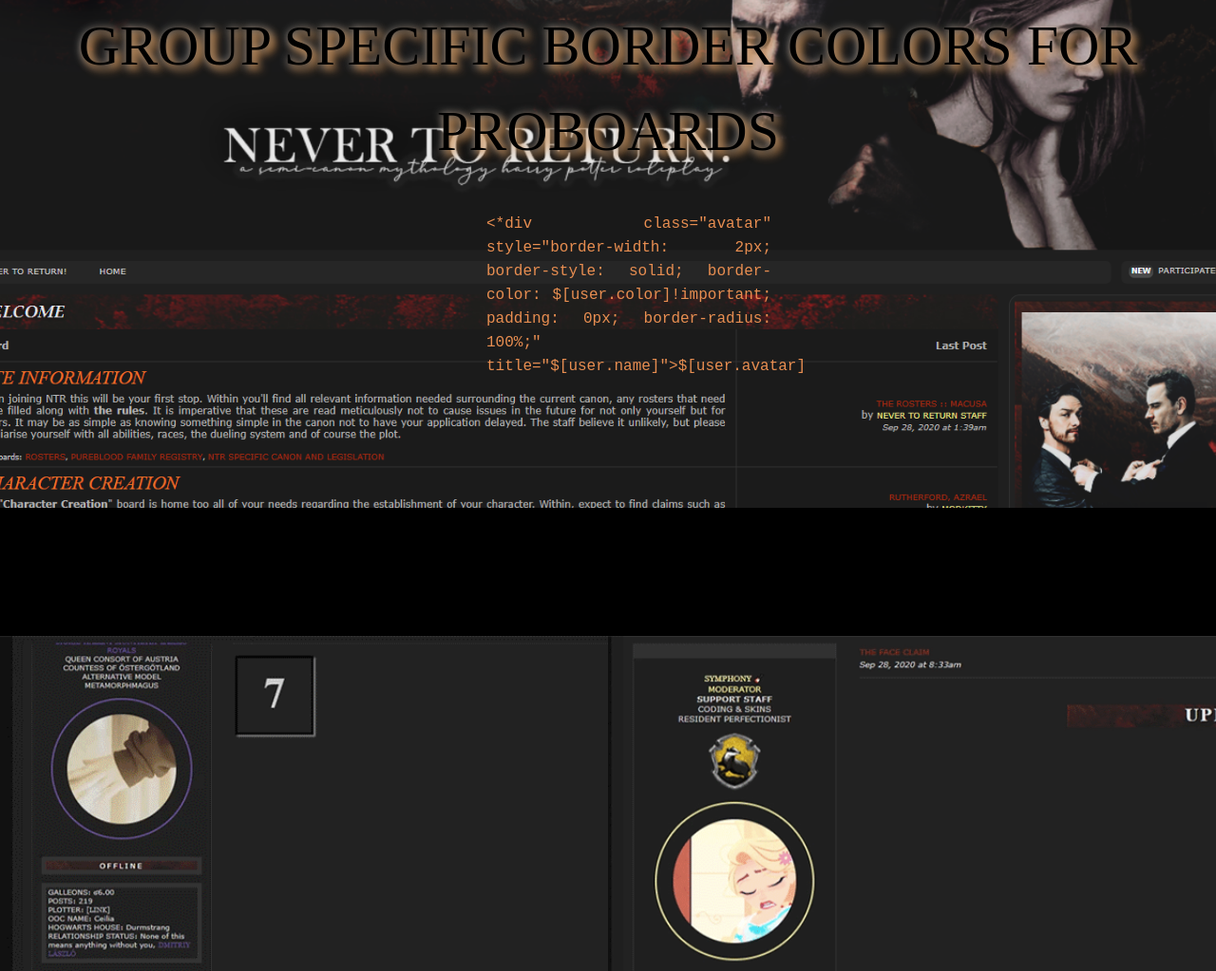
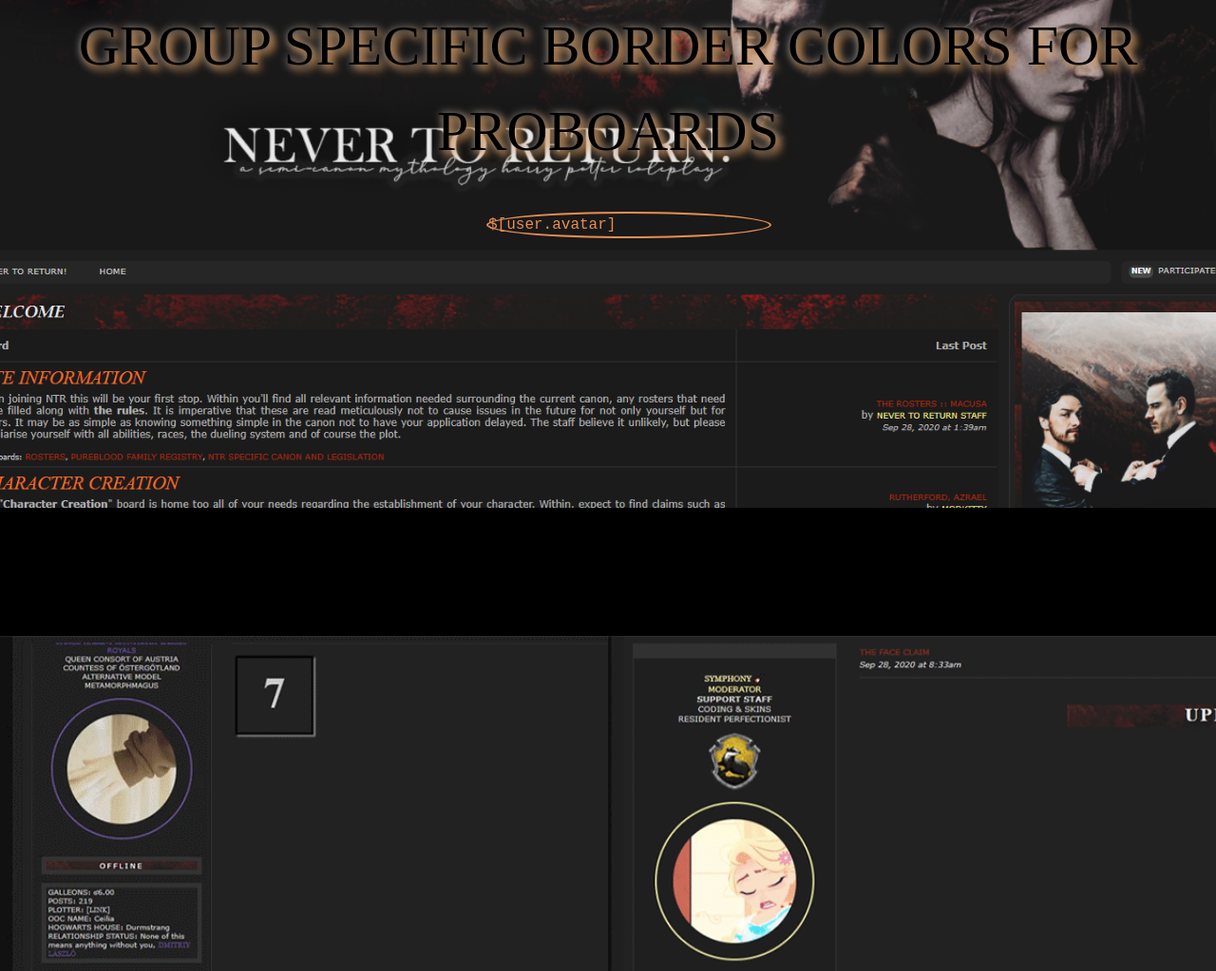
Before and after one commit to AimeeLBrooks/Website, a plain HTML site: page portfolio.html in a window 1280 px wide. Shown: the part 1865-2888 px from the top of the page at 95% size. Drawn offline with Linux system fonts and the light colour scheme; a web font is replaced by a local one.

Commit message:
Add files via upload

```diff
--- a/portfolio.html
+++ b/portfolio.html
@@ -41,7 +41,7 @@
 <div class="ntr"> <br><br><br><br>
     <div class="maintitle">GROUP SPECIFIC BORDER COLORS FOR PROBOARDS</div>
     <div class="intropar">
-        <code><*div class="avatar" style="border-width: 2px; border-style: solid; border-color: $[user.color]!important; padding: 0px; border-radius: 100%;" title="$[user.name]">$[user.avatar]</*div></code>
+        <code><div class="avatar" style="border-width: 2px; border-style: solid; border-color: $[user.color]!important; padding: 0px; border-radius: 100%;" title="$[user.name]">$[user.avatar]</div></code>
     </div>
 </div>
 
```
